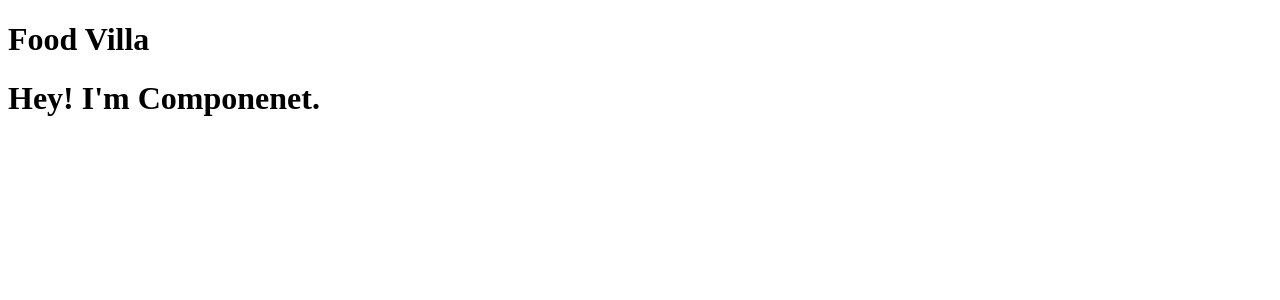
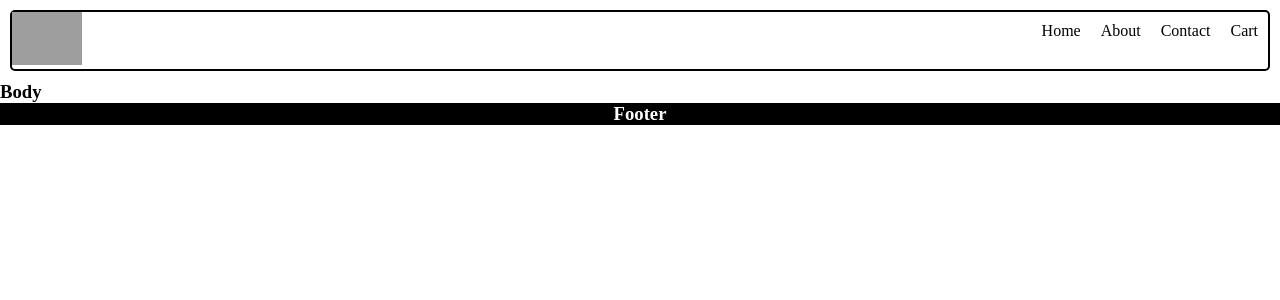
Before and after one commit to Anwar-3108/Learning-React, a React (Vite) app in the folder Chapter-4/: page / in a window 1280 px wide. Shown: the top 300 px of the page. Built offline with nearby package versions, Linux system fonts and the light colour scheme; grey boxes are pictures that could not be loaded.

Commit message:
added inline css

```diff
--- a/Chapter-4/App.js
+++ b/Chapter-4/App.js
@@ -1,27 +1,8 @@
 import React from "react";
 import ReactDOM from "react-dom/client";
 
-const Title=()=>{
-    return(<>
-
-    <h1>Food Villa</h1>
-    </>)
-}
-
-const Comp = () => {
-  return (
-    <>
-      <Title/>
-      <h1>Hey! I'm Componenet.</h1>
-    </>
-  );
-};
-
-
-const Applayout=()=>{
-    return(<>
-
-{/*
+{
+  /*
 header
         -logo
         -navigations
@@ -42,13 +23,64 @@ footer
     -links
     -copyright
 
-*/}
+*/
+}
 
+const Title = () => {
+  return (
+    <>
+      <a href="/">
+        <img
+          className="logo"
+          src="https://encrypted-tbn0.gstatic.com/images?q=tbn:ANd9GcR86tYjrHWG7yuib2FlQU0llpvL1gMwcZibUQ&usqp=CAU"
+          alt="logo"
+        />
+      </a>
+    </>
+  );
+};
 
+const HeaderComp = () => {
+  return (
+    <div className="header">
+      <Title />
+      <div className="nav-links">
+        <ul>
+          <li>Home</li>
+          <li>About</li>
+          <li>Contact</li>
+          <li>Cart</li>
+        </ul>
+      </div>
+    </div>
+  );
+};
 
-    <Comp/>
-    </>)
-}
+const Body = () => {
+  return (
+    <>
+      <h3>Body</h3>
+    </>
+  );
+};
+
+const Footer = () => {
+  return (
+    <>
+      <h3 style={{background:"black",color:"white", display:"flex",alignItems:"center",justifyContent:"center"}}>Footer</h3>
+    </>
+  );
+};
+
+const Applayout = () => {
+  return (
+    <>
+      <HeaderComp />
+      <Body />
+      <Footer />
+    </>
+  );
+};
 const root = ReactDOM.createRoot(document.getElementById("root"));
 
 root.render(<Applayout />);
--- /dev/null
+++ b/Chapter-4/index.css
@@ -0,0 +1,23 @@
+* {
+  margin: 0;
+  padding: 0;
+  box-sizing: border-box;
+}
+.header {
+  display: flex;
+  justify-content: space-between;
+  margin: 10px;
+  border: 2px solid black;
+  border-radius: 5px;
+}
+.logo {
+  width: 70px;
+}
+.nav-links > ul {
+  display: flex;
+  list-style-type: none;
+}
+
+.nav-links > ul > li {
+  padding: 10px;
+}
--- a/Chapter-4/index.html
+++ b/Chapter-4/index.html
@@ -4,6 +4,7 @@
     <meta charset="UTF-8">
     <meta name="viewport" content="width=device-width, initial-scale=1.0">
     <title>Chapter-5</title>
+    <link rel="stylesheet" href="index.css">
 </head>
 <body>
     <div id="root">NOT RENDERED</div>
```
